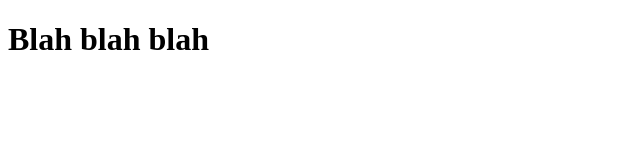
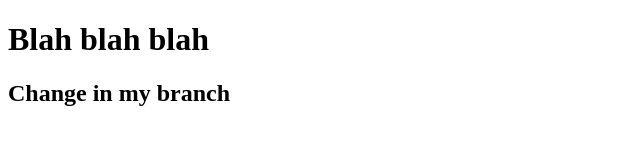
Before and after one commit to VWilcox143/teamGit, a plain HTML site: page [Wilcox]page.html in a window 1280 px wide. Shown: the whole page, without its empty margins (0-640 px from the left). Drawn offline with Linux system fonts and the light colour scheme.

Commit message:
Vaughn's branch added.

```diff
--- a/[Wilcox]page.html
+++ b/[Wilcox]page.html
@@ -7,5 +7,6 @@
 </head>
 <body>
     <h1> Blah blah blah</h1>
+    <h2> Change in my branch</h2>
 </body>
 </html>
```
